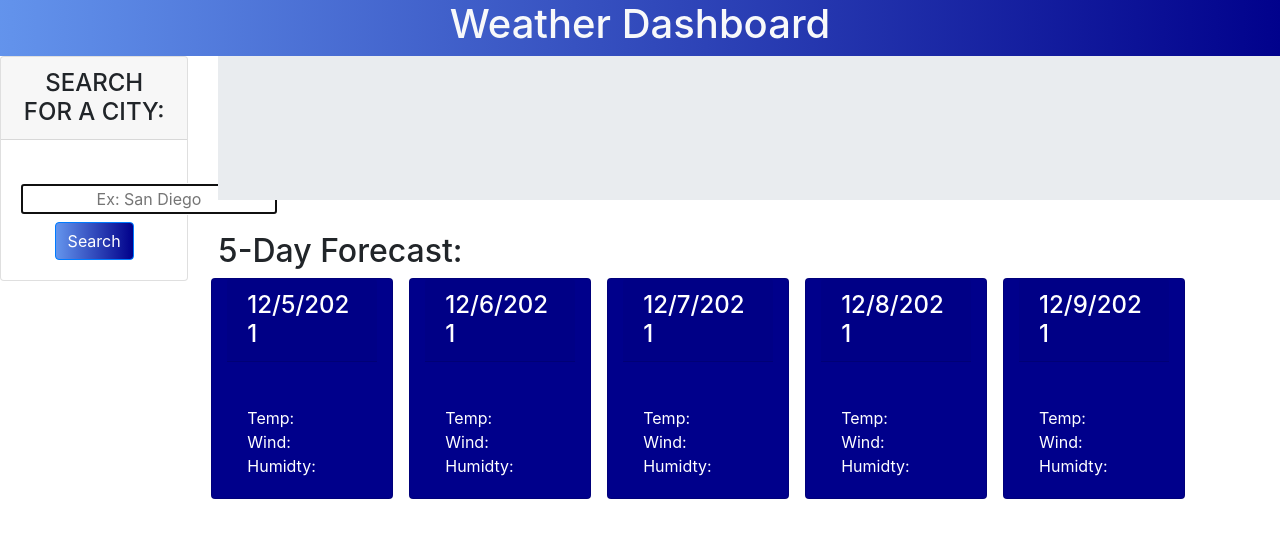
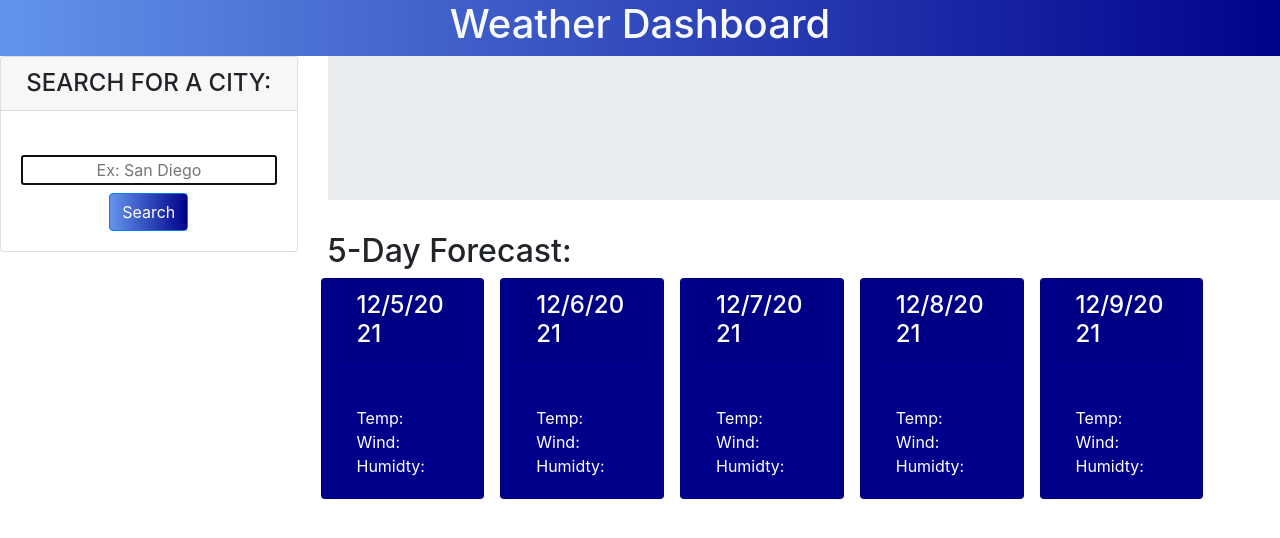
Before and after one commit to davidtait1996/challenge-6-server-side-APIs, a plain HTML site: page index.html in a window 1280 px wide. Drawn offline with nearby package versions, Linux system fonts and the light colour scheme; a web font is replaced by a local one.

Commit message:
slight html change in col

```diff
--- a/index.html
+++ b/index.html
@@ -29,17 +29,18 @@
     </header>
 
     <div class="mb-5 row">
-      <div id="searchCol" class="col-2 text-center">
+      <div id="searchCol" class="col-3 text-center">
         <div class="card mb-1">
           <h4 class="card-header text-uppercase text-center">Search for a City:</h4>
           <form id="user-form" class="card-body text-center">
             <label class="form-label" for="city"></label>
             <input name="city" id="city" type="text" autofocus="true" class="form-input text-center" placeholder="Ex: San Diego" />
+            <br>
             <button id="searchBtn" type="button" class="btn btn-primary mt-2">Search</button>
           </form>
         </div>
       </div>
-      <div id="weatherArea" class="col-10">
+      <div id="weatherArea" class="col-9">
         <div id="weatherData" class="jumbotron jumbotron-fluid text-center">
           <div>
             <h1 class="display-4"></h1>
```
